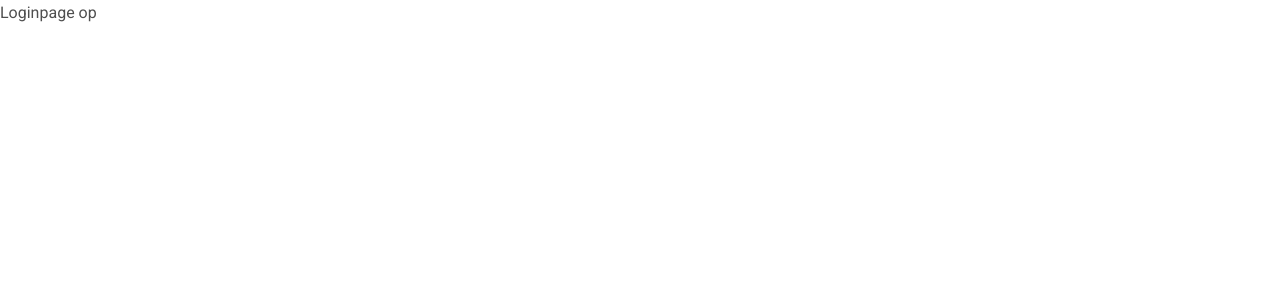
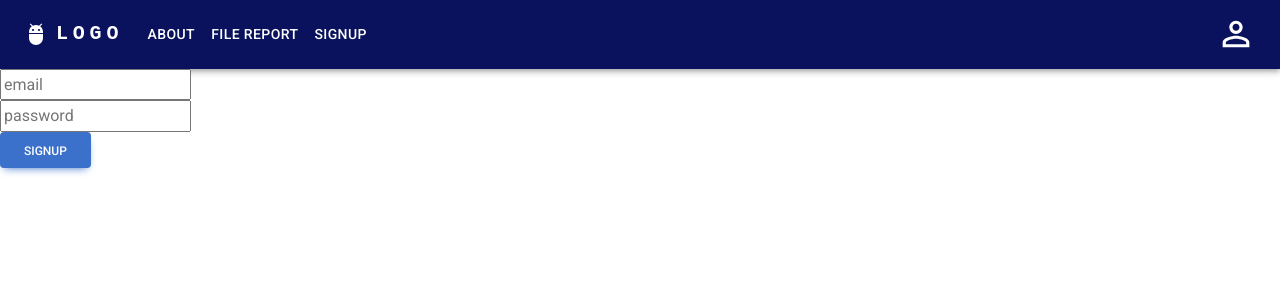
Before and after one commit to legend7bot/drugs-reporter, a React (Create React App) app in the folder drugs-reporter/: page /login in a window 1280 px wide. Shown: the top 300 px of the page. Built offline with nearby package versions, Linux system fonts and the light colour scheme.

Commit message:
login page ready

```diff
--- a/drugs-reporter/src/App.js
+++ b/drugs-reporter/src/App.js
@@ -2,21 +2,21 @@ import React from 'react';
 import './App.scss';
 import {Route, Routes} from "react-router-dom";
 import Home from "./pages/Home"
-import JoinUs from "./pages/JoinUs"
 import About from "./pages/About"
 import FileReport from "./pages/FileReport"
 import Login from './pages/Login';
 import SuccessfullySubmited from './pages/SuccessfullySubmited';
+import Signup from "./pages/Signup"
 function App() {
   return (
     <>
       <Routes>
         <Route exact path="/" element={<Home />} />
         <Route path="/about" element={<About />} />
-        <Route  path="/Join%20us" element={<JoinUs />} />
         <Route  path="/File%20Report" element={<FileReport />} />
         <Route  path="/login" element={<Login/>} />
         <Route  path="/submitted" element={<SuccessfullySubmited/>} />
+        <Route  path="/signup" element={<Signup />} />
         <Route  path="/*" element={"error 404 page not found sowwy"} />
       </Routes>
     </>
--- a/drugs-reporter/src/components/HomeBody.jsx
+++ b/drugs-reporter/src/components/HomeBody.jsx
@@ -30,8 +30,8 @@ function HomeBody() {
                     <Button variant="contained" color="error"> <ReportProblemIcon sx={{margin:"0.5rem"}}/> File Report</Button>
                 </NavLink>
             </span>
-            <NavLink to="/Awareness%20Programs">
-                <Button variant="outlined" color="success" > <SosRoundedIcon sx={{margin:"0.5rem"}}/> Reach for help</Button>
+            <NavLink to="/signup">
+                <Button variant="outlined" color="success" > <SosRoundedIcon sx={{margin:"0.5rem"}}/>Help Out</Button>
             </NavLink>
 
 
--- a/drugs-reporter/src/components/Navbar.jsx
+++ b/drugs-reporter/src/components/Navbar.jsx
@@ -14,7 +14,7 @@ import AdbIcon from '@mui/icons-material/Adb';
 import { NavLink } from 'react-router-dom';
 import PersonOutlineIcon from '@mui/icons-material/PersonOutline';
 
-const pages = ['About', 'File Report', 'Join us'];
+const pages = ['About', 'File Report', 'Signup'];
 const settings = ['Profile', 'Account', 'Reports Dashboard', 'Logout'];
 
 const Navbar = () => {
@@ -35,7 +35,7 @@ const Navbar = () => {
 
     return (
         <AppBar position="static" >
-            <Container maxWidth="xl" sx={{backgroundColor:"red"}}>
+            <Container maxWidth="xl" sx={{backgroundColor:"#0a125d"}}>
                 <Toolbar disableGutters>
                     <AdbIcon sx={{ display: { xs: 'none', md: 'flex' }, mr: 1 }} />
                     <Typography
--- a/drugs-reporter/src/components/Report.jsx
+++ b/drugs-reporter/src/components/Report.jsx
@@ -1,6 +1,6 @@
 import React,{useState} from 'react'
 import { NavLink } from 'react-router-dom';
-
+import ReportIcon from '@mui/icons-material/Report';
 function Report(props) {
     const [anonymous, setAnonymous] = useState(false);
     function handleChange(event){
@@ -19,44 +19,44 @@ function Report(props) {
 
     return (
         <>
-            <h1 className='reportHeading'>REPORT</h1>
+            <h1 className='reportHeading'><ReportIcon sx={{fontSize:"4rem",marginBottom:"10px"}}/>REPORT</h1>
             <form className="row g-3 reportpage">
                 <div className="col-md-6">
-                    <label for="inputEmail4" className="form-label">Name</label>
+                    <label htmlFor="inputEmail4" className="form-label">Name</label>
                     {!anonymous?<input onChange={handleChange} name="name" type="text" className="form-control" id="inputEmail4" placeholder='your name' />:<input type="text" disabled className="form-control" id="inputEmail4" placeholder='Anonymous' value={""} />}
                 </div>
                 <div className="col-md-6">
-                    <label for="inputPassword4" className="form-label">Email</label>
+                    <label htmlFor="inputPassword4" className="form-label">Email</label>
                     {!anonymous?<input onChange={handleChange} name="email" type="Email" className="form-control" id="inputPassword4" placeholder='your email'/>:<input type="text" disabled className="form-control" id="inputPassword4" placeholder="Anonymous" value={""} />}
                 </div>
                 <div className="col-12">
-                    <label for="inputAddress" className="form-label">Location</label>
+                    <label htmlFor="inputAddress" className="form-label">Location</label>
                     <input onChange={handleChange} type="text" name="location" className="form-control" id="inputAddress" placeholder="1234 Main St" />
                 </div>
                 <div className="col-md-4">
-                    <label for="inputState" className="form-label">Type</label>
+                    <label htmlFor="inputState" className="form-label">Type</label>
                     <select onChange={handleChange} id="inputState" name="type" className="form-select" placeholder='What did u see'>
                         <option>Consumption</option>
                         <option>Selling</option>
                     </select>
                 </div>
                 <div className="col-md-6">
-                    <label for="inputZip" className="form-label">Time</label>
+                    <label htmlFor="inputZip" className="form-label">Time</label>
                     <input name="sightingTime" onChange={handleChange} type="text" className="form-control" id="inputZip" placeholder='dd/mm/yy' />
                 </div>
                 <div className="col-md-2">
-                    <label for="inputZip" className="form-label">PIN</label>
+                    <label htmlFor="inputZip" className="form-label">PIN</label>
                     <input name="pincode" onChange={handleChange} type="text" className="form-control" id="inputZip" placeholder='1100XX' />
                 </div>
                 <div className="col-md-12">
-                    <label for="inputZip" className="form-label">Description</label>
+                    <label htmlFor="inputZip" className="form-label">Description</label>
                     <textarea onChange={handleChange} name="description" className='form-control' placeholder='Description of the sighting..' rows={4} />
                 </div>
 
                 <div className="col-12">
                     <div className="form-check">
                         <input onChange={handleChange} className="form-check-input" type="checkbox" onClick={anonymously} id="gridCheck" />
-                        <label className="form-check-label" for="gridCheck">
+                        <label className="form-check-label" htmlFor="gridCheck">
                             Send Anonymously
                         </label>
                     </div>
--- a/drugs-reporter/src/index.css
+++ b/drugs-reporter/src/index.css
@@ -80,7 +80,9 @@ body{
 
 .testemony{
     padding: 2rem;
-    background-color: aliceblue;
+    background-color: rgba(240, 238, 238, 0.58);
+    border-radius: 12px;
+    box-shadow: 4px 4px 10px  rgb(86, 86, 86);
     margin: 1rem;
 }
 
@@ -89,6 +91,7 @@ body{
     height: 13rem;
     width: 18rem;
     margin-right: 1rem;
+    box-shadow: 4px 4px 10px  rgb(86, 86, 86);
 }
 
 
@@ -109,6 +112,7 @@ body{
     height: 13rem;
     width: 18rem;
     margin-left: 1rem;
+    box-shadow: -4px 4px 10px  rgb(86, 86, 86);
 }
 
 .testemony-text{
--- a/drugs-reporter/src/pages/About.jsx
+++ b/drugs-reporter/src/pages/About.jsx
@@ -4,7 +4,7 @@ import AboutPageContent from '../components/AboutPageContent'
 import Footer from "../components/Footer"
 function About() {
   return (
-    <div>
+    <div style={{backgroundColor:"#d8eff34a"}}>
     <Navbar/>
     <img src="https://www.djjs.org/uploads/news/571ed64bc1509221250521.jpg" style={{width:"100%"}} alt="hero-img"/>
     <AboutPageContent/>
--- a/drugs-reporter/src/pages/FileReport.jsx
+++ b/drugs-reporter/src/pages/FileReport.jsx
@@ -13,7 +13,7 @@ function FileReport() {
     description:""
   });
   return (
-    <div style={{backgroundColor:"rgba(400, 222, 222, 0.795)"}}>
+    <div style={{backgroundColor:"#d8eff3cb"}}>
         <Navbar />
         <Report data={data} setData={setData} />
         <Footer />
--- a/drugs-reporter/src/pages/JoinUs.jsx
+++ /dev/null
@@ -1,12 +0,0 @@
-import React from 'react'
-import Navbar from '../components/Navbar'
-
-function JoinUs() {
-  return (
-    <>
-        <Navbar />
-    </>
-  )
-}
-
-export default JoinUs
--- a/drugs-reporter/src/pages/Login.jsx
+++ b/drugs-reporter/src/pages/Login.jsx
@@ -1,8 +1,25 @@
-import React from 'react'
-
+import React, { useState } from 'react'
+import Navbar from '../components/Navbar';
 function Login() {
+  const [data, setData] = useState({
+    email: "",
+    password: ""
+  });
+  function handleChange(event) {
+    const { name, value } = event.target;
+    setData((prevValue) => {
+      return ({ ...prevValue, [name]: value })
+    });
+  }
   return (
-    <div>Loginpage op</div>
+    <>
+    <Navbar/>
+      <form>
+        <input type={"email"} name="email" placeholder="email" onChange={handleChange}></input><br></br>
+        <input type={"password"} name="password" placeholder="password" onChange={handleChange}></input><br></br>
+      </form>
+      <button className='btn btn-primary' onClick={() => { console.log(data) }}>signup</button>
+    </>
   )
 }
 
--- /dev/null
+++ b/drugs-reporter/src/pages/Signup.jsx
@@ -0,0 +1,32 @@
+import React, { useState } from 'react'
+import Navbar from '../components/Navbar';
+
+function Signup() {
+    // ye data hai yahan se fetch krne ka
+    const [data,setData]=useState({
+        firstName:"",
+        lastName:"",
+        email:"",
+        password:""
+    });
+    function handleChange(event){
+        const {name,value}=event.target;
+        setData((prevValue)=>{
+            return({...prevValue,[name]:value})
+        });
+    }
+  return (
+    <>
+        <Navbar/>
+        <form>
+            <input type={"text"} name="firstName" placeholder="first-name" onChange={handleChange}></input><br></br>
+            <input type={"text"} name="lastName" placeholder="last-name" onChange={handleChange}></input><br></br>
+            <input type={"email"} name="email" placeholder="email" onChange={handleChange}></input><br></br>
+            <input type={"password"} name="password" placeholder="password" onChange={handleChange}></input><br></br>
+        </form>
+        <button className='btn btn-primary' onClick={()=>{console.log(data)}}>signup</button>
+    </>
+  )
+}
+
+export default Signup
```
